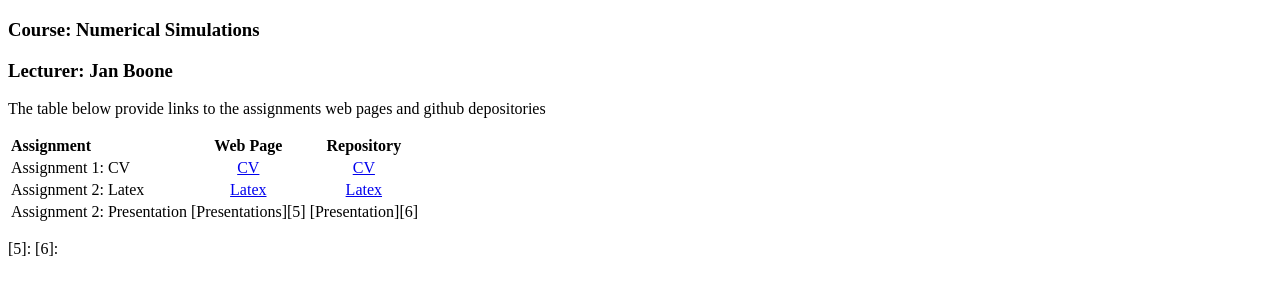
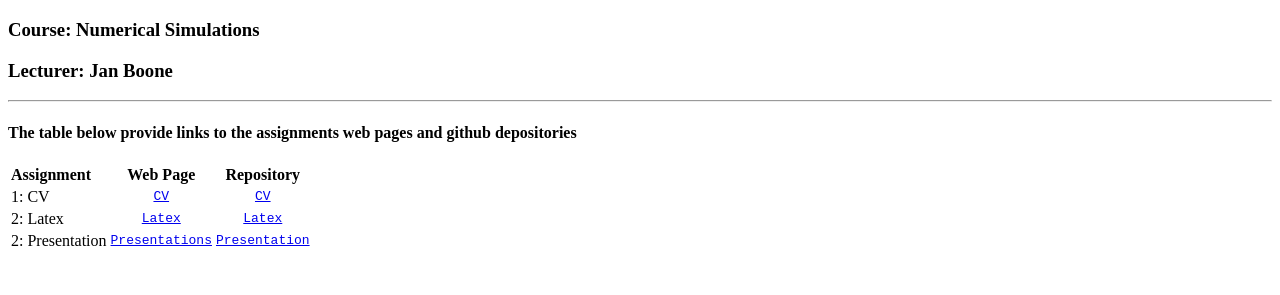
Before and after one commit to mszklo/mszklo.github.io, a plain HTML site: page index.html in a window 1280 px wide. Shown: the part 61-356 px from the top of the page. Drawn offline with Linux system fonts and the light colour scheme.

Commit message:
third version

```diff
--- a/index.html
+++ b/index.html
@@ -12,7 +12,8 @@
 <h1 id="welcome-to-michel-szklos-page">Welcome to Michel Szklo's page</h1>
 <h3 id="course-numerical-simulations">Course: Numerical Simulations</h3>
 <h3 id="lecturer-jan-boone">Lecturer: Jan Boone</h3>
-<p>The table below provide links to the assignments web pages and github depositories</p>
+<hr />
+<h4 id="the-table-below-provide-links-to-the-assignments-web-pages-and-github-depositories">The table below provide links to the assignments web pages and github depositories</h4>
 <table>
 <thead>
 <tr class="header">
@@ -23,22 +24,21 @@
 </thead>
 <tbody>
 <tr class="odd">
-<td align="left">Assignment 1: CV</td>
-<td align="center"><a href="http://mszklo.github.io/CV/">CV</a></td>
-<td align="center"><a href="https://github.com/mszklo/CV/tree/gh-pages">CV</a></td>
+<td align="left">1: CV</td>
+<td align="center"><a href="http://mszklo.github.io/CV/"><code>CV</code></a></td>
+<td align="center"><a href="https://github.com/mszklo/CV/tree/gh-pages"><code>CV</code></a></td>
 </tr>
 <tr class="even">
-<td align="left">Assignment 2: Latex</td>
-<td align="center"><a href="http://mszklo.github.io/Latex/">Latex</a></td>
-<td align="center"><a href="https://github.com/mszklo/Latex/tree/gh-pages">Latex</a></td>
+<td align="left">2: Latex</td>
+<td align="center"><a href="http://mszklo.github.io/Latex/"><code>Latex</code></a></td>
+<td align="center"><a href="https://github.com/mszklo/Latex/tree/gh-pages"><code>Latex</code></a></td>
 </tr>
 <tr class="odd">
-<td align="left">Assignment 2: Presentation</td>
-<td align="center">[Presentations][5]</td>
-<td align="center">[Presentation][6]</td>
+<td align="left">2: Presentation</td>
+<td align="center"><a href="http://mszklo.github.io/presentation/presentation"><code>Presentations</code></a></td>
+<td align="center"><a href="https://github.com/mszklo/presentation/tree/gh-pages"><code>Presentation</code></a></td>
 </tr>
 </tbody>
 </table>
-<p>[5]: [6]:</p>
 </body>
 </html>
```
Also changed, not shown: 1 other file.
